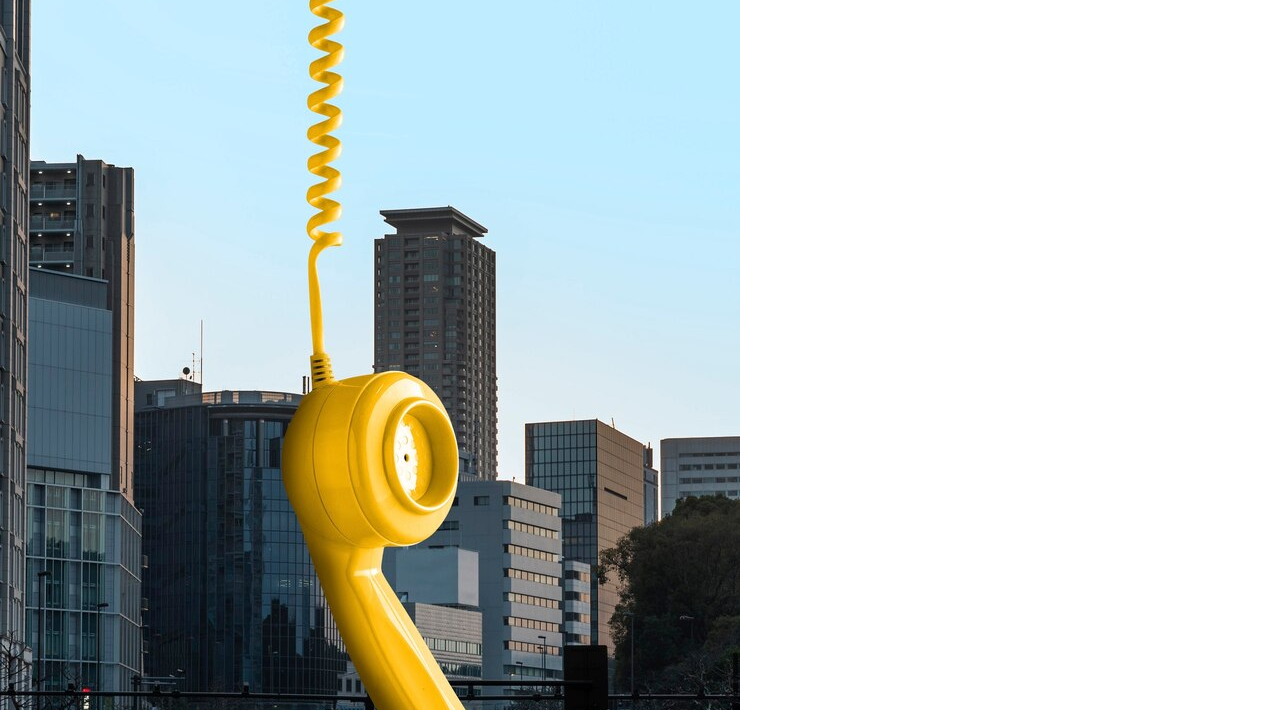
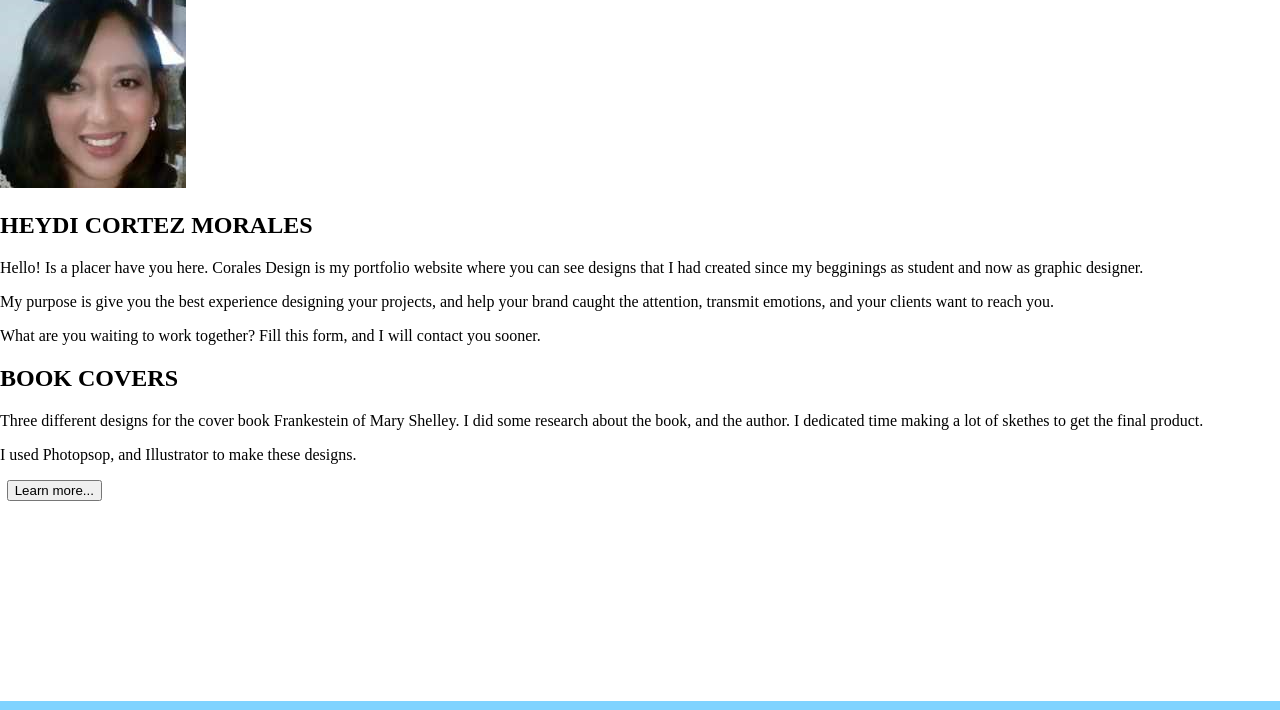
Before and after one commit to Cortezmora18/wdd130, a plain HTML site: page site_plan/index.html in a window 1280 px wide. Shown: the part 101-811 px from the top of the page. Drawn offline with Linux system fonts and the light colour scheme; files that its build step writes are made by us from their sources; files whose address does not match are found by name; a web font is replaced by a local one.

Commit message:
changing pictures

```diff
--- a/site_plan/index.html
+++ b/site_plan/index.html
@@ -21,7 +21,7 @@
         </header>
         <div id="contact-me">
             <div id="call">
-                <img id="call-img" src="images/call_gold.jpg" alt="Antique Phone">
+                <img id="call-img" src="images/Heydi_Corales.jpg" alt="Antique Phone">
             </div>
         <section>
             <h1>HEYDI CORTEZ MORALES</h1>
```
